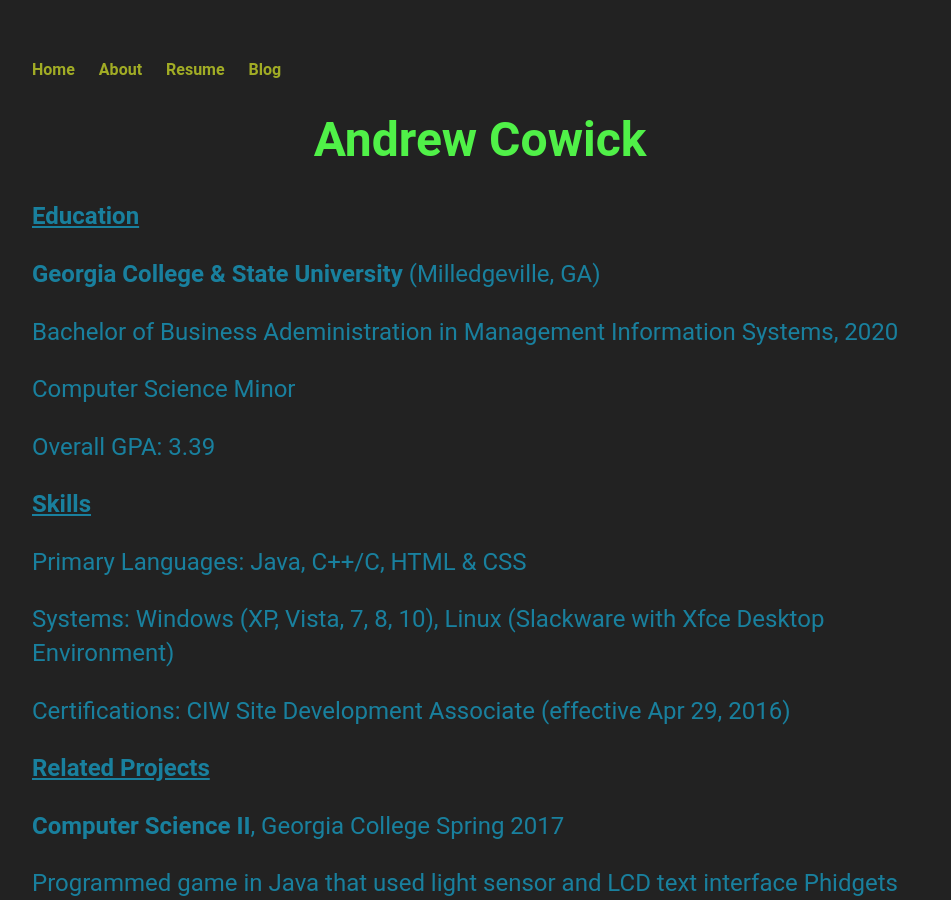
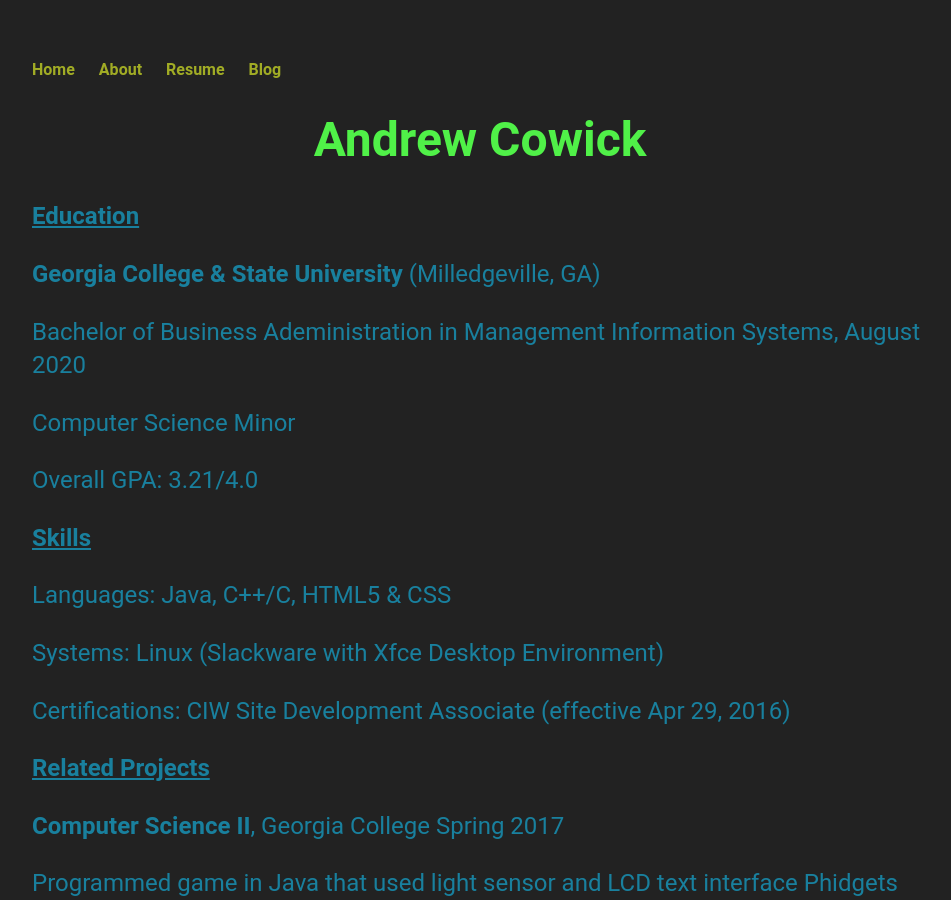
Before and after one commit to acow19/acow19.github.io, a Jekyll site: the page built from resume/index.html, in a window 1280 px wide and 900 px high. Shown: the whole window, without its empty margins (160-1111 px from the left). Built offline with Jekyll 4.4.1, drawn with Linux system fonts in a browser that asks for light colours.

Commit message:
Update index.html
Made changes to make the resume current

```diff
--- a/resume/index.html
+++ b/resume/index.html
@@ -67,13 +67,13 @@
 </div>
 
     <p>
-        	Bachelor of Business Adeministration in Management Information Systems, 2020
+        	Bachelor of Business Adeministration in Management Information Systems, August 2020
     </p>
     <p>
         	Computer Science Minor
     </p>
     <p>
-        	Overall GPA: 3.39
+        	Overall GPA: 3.21/4.0
     </p>
 
 <p>
@@ -83,10 +83,10 @@
     <strong><u>Skills</u></strong>
 </p>
 <p>
-    Primary Languages: Java, C++/C, HTML &amp; CSS
+    Languages: Java, C++/C, HTML5 &amp; CSS
 </p>
 <p>
-    Systems: Windows (XP, Vista, 7, 8, 10), Linux (Slackware with Xfce Desktop
+    Systems: Linux (Slackware with Xfce Desktop
     Environment)
 </p>
 <p>
```
